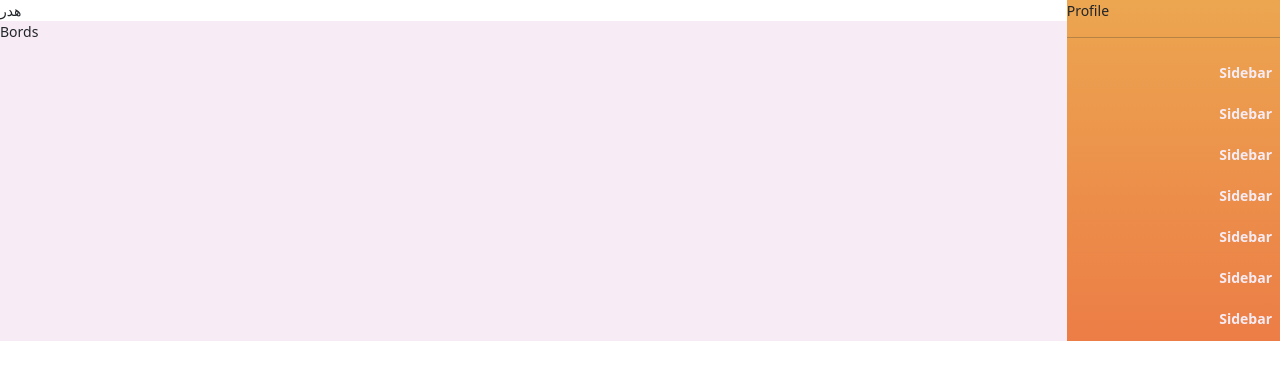
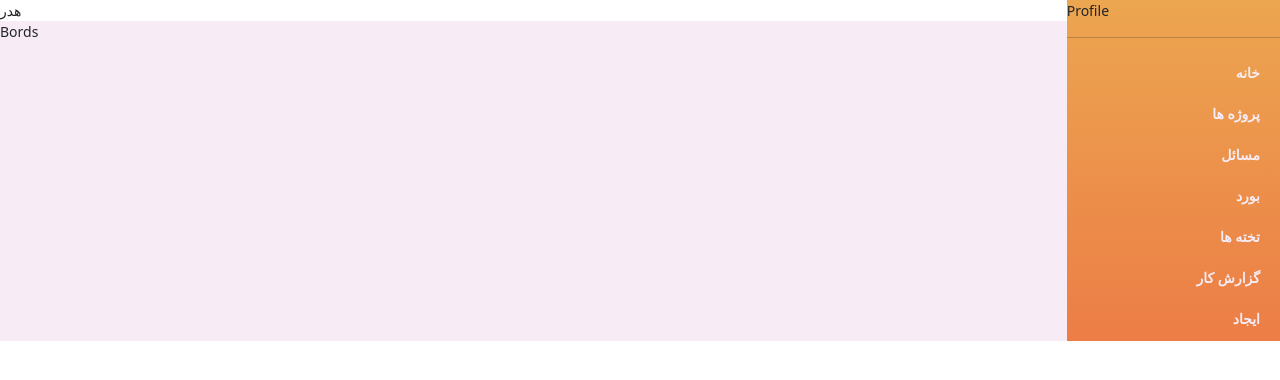
Before and after one commit to armanghanavati/mizito, a React (Vite) app: page / in a window 1280 px wide. Shown: the top 380 px of the page. Built offline with nearby package versions, Linux system fonts and the light colour scheme.

Commit message:
fix: sidebar title

```diff
--- a/src/layout/Sidebar.jsx
+++ b/src/layout/Sidebar.jsx
@@ -7,13 +7,13 @@ const Sidebar = () => {
     <div className='' >
       <Profile />
       <hr />
-      <div className="bgGhost text-whit-100 py-2 px-1 m-1 fw-bold rounded-2 text-end">Sidebar</div>
-      <div className="bgGhost text-whit-100 py-2 px-1 m-1 fw-bold rounded-2 text-end">Sidebar</div>
-      <div className="bgGhost text-whit-100 py-2 px-1 m-1 fw-bold rounded-2 text-end">Sidebar</div>
-      <div className="bgGhost text-whit-100 py-2 px-1 m-1 fw-bold rounded-2 text-end">Sidebar</div>
-      <div className="bgGhost text-whit-100 py-2 px-1 m-1 fw-bold rounded-2 text-end">Sidebar</div>
-      <div className="bgGhost text-whit-100 py-2 px-1 m-1 fw-bold rounded-2 text-end">Sidebar</div>
-      <div className="bgGhost text-whit-100 py-2 px-1 m-1 fw-bold rounded-2 text-end">Sidebar</div>
+      <div className="bgGhost text-whit-100 py-2 px-3 m-1 fw-bold rounded-2 text-end">خانه</div>
+      <div className="bgGhost text-whit-100 py-2 px-3 m-1 fw-bold rounded-2 text-end">پروژه ها</div>
+      <div className="bgGhost text-whit-100 py-2 px-3 m-1 fw-bold rounded-2 text-end">مسائل</div>
+      <div className="bgGhost text-whit-100 py-2 px-3 m-1 fw-bold rounded-2 text-end">بورد</div>
+      <div className="bgGhost text-whit-100 py-2 px-3 m-1 fw-bold rounded-2 text-end">تخته ها</div>
+      <div className="bgGhost text-whit-100 py-2 px-3 m-1 fw-bold rounded-2 text-end">گزارش کار</div>
+      <div className="bgGhost text-whit-100 py-2 px-3 m-1 fw-bold rounded-2 text-end">ایجاد</div>
     </div>
   );
 };
```
